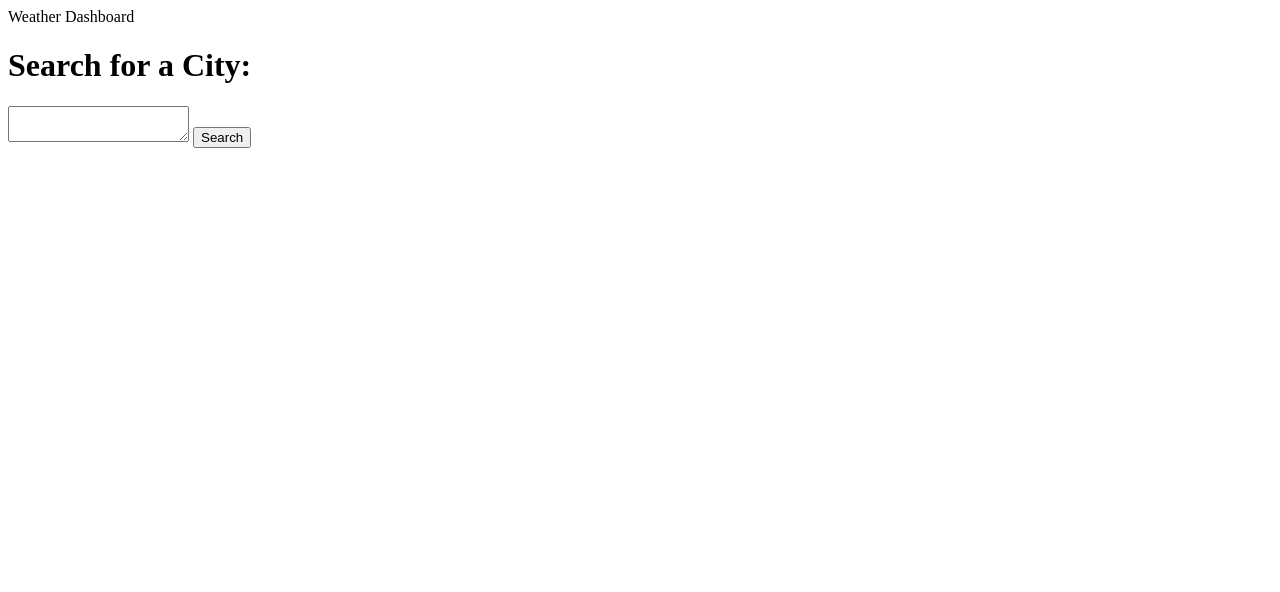
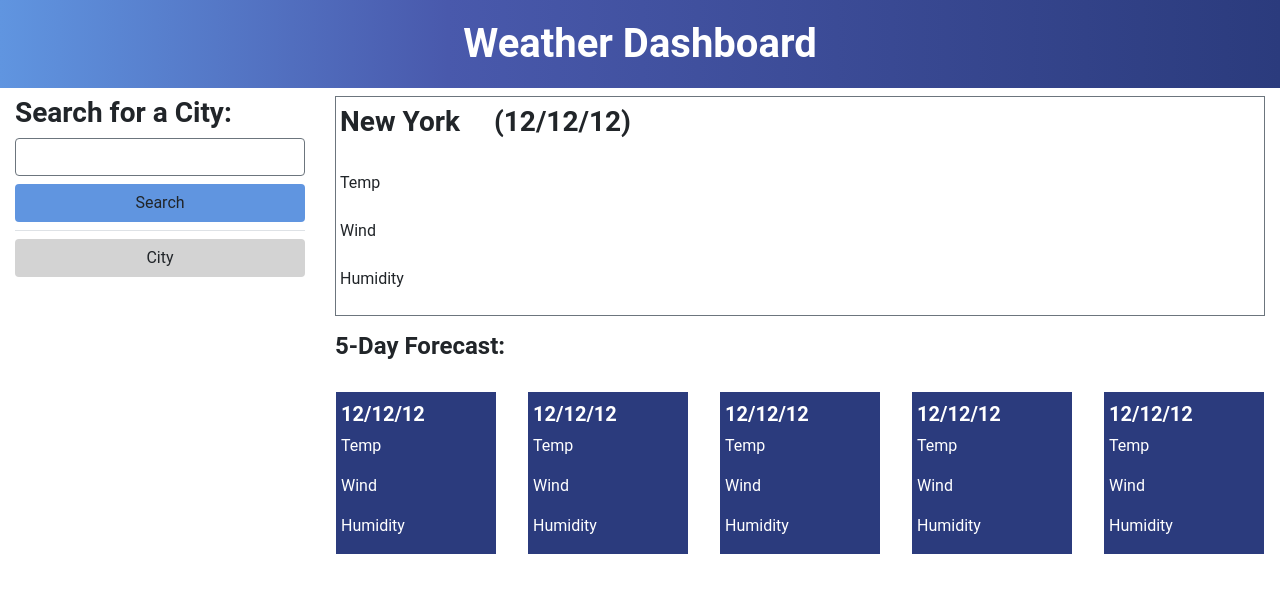
Before and after one commit to FaMaVa/Weather-App-6mod, a plain HTML site: page index.html in a window 1280 px wide. Drawn offline with nearby package versions, Linux system fonts and the light colour scheme.

Commit message:
created html elements and added CSS styling and responsiveness

```diff
--- a/assets/css/style.css
+++ b/assets/css/style.css
@@ -0,0 +1,44 @@
+body {
+    font-family:'Roboto', sans-serif;
+}
+
+h1 {
+    background: rgb(96, 149, 224);
+    background: linear-gradient(90deg, rgba(96, 149, 224, 1) 0%, rgba(73, 89, 172, 1) 35%, rgba(43, 59, 125, 1) 100%);
+    padding: 20px;
+    justify-content: center;
+}
+
+h5 {
+    padding-top: 10px;
+}
+
+h1,
+h3,
+h4,
+h5 {
+    font-weight: bold;
+}
+
+input {
+    font-size: 15px;
+}
+
+.forecast {
+    background-color: rgba(43, 59, 125, 1);
+    padding-left: 5px;
+}
+
+.history-btn {
+    background-color: lightgray;
+}
+
+#search-btn {
+    background-color: rgba(96, 149, 224, 1);
+}
+
+@media screen and (max-width: 767px) {
+    button {
+        max-width: 300px;
+    }
+  }
--- a/index.html
+++ b/index.html
@@ -1,43 +1,88 @@
 <!DOCTYPE html>
 <html lang="en">
+
 <head>
   <meta charset="UTF-8" />
   <meta name="viewport" content="width=device-width, initial-scale=1.0" />
   <meta http-equiv="X-UA-Compatible" content="ie=edge" />
-    <!-- <link
-      rel="stylesheet"
-      href="https://stackpath.bootstrapcdn.com/bootstrap/4.3.1/css/bootstrap.min.css"
-    /> -->
-    <!-- <link
-      rel="stylesheet"
-      href="https://cdnjs.cloudflare.com/ajax/libs/jqueryui/1.13.2/themes/base/jquery-ui.min.css"
-    /> -->
-    <!-- <link
-      rel="stylesheet"
-      href="https://use.fontawesome.com/releases/v5.8.1/css/all.css"
-      integrity="sha384-50oBUHEmvpQ+1lW4y57PTFmhCaXp0ML5d60M1M7uH2+nqUivzIebhndOJK28anvf"
-      crossorigin="anonymous"
-    /> -->
-    <!-- <link
-      href="https://fonts.googleapis.com/css?family=Open+Sans&display=swap"
-      rel="stylesheet"
-    /> -->
+  <link rel="stylesheet" href="https://stackpath.bootstrapcdn.com/bootstrap/4.3.1/css/bootstrap.min.css" />
+  <link rel="stylesheet" href="https://cdnjs.cloudflare.com/ajax/libs/jqueryui/1.13.2/themes/base/jquery-ui.min.css" />
+  <link rel="stylesheet" href="https://use.fontawesome.com/releases/v5.8.1/css/all.css"
+    integrity="sha384-50oBUHEmvpQ+1lW4y57PTFmhCaXp0ML5d60M1M7uH2+nqUivzIebhndOJK28anvf" crossorigin="anonymous" />
+  <link href="https://fonts.googleapis.com/css?family=Open+Sans&display=swap" rel="stylesheet" />
   <link rel="stylesheet" href="./assets/css/style.css" />
   <title>Weather App</title>
 </head>
 
 <body>
-    <header>Weather Dashboard</header>
-    <div id="search">
-        <h1>Search for a City:</h1>
-        <textarea></textarea>
-        <button>Search</button>
+  <div class="container-fluid">
+    <h1 class="row text-center text-white">Weather Dashboard</h1>
+    <div class="row">
+      <div id="search" class="col-lg-3 col-md-5 col-sm-12">
+        <h3>Search for a City:</h3>
+        <form>
+          <input type="text" name="search" class="container-fluid form-control border-secondary my-1">
+          <button id="search-btn" type="button" class="container-fluid btn d-flex justify-content-center my-2">Search</button>
+        </form>
+        <div id="search-history" class="border-top">
+          <button type="button" class="history-btn container-fluid btn d-flex justify-content-center my-2">City</button>
         </div>
-    <div id="city"></div>
-    <div id="forcast"></div>
+      </div>
+      <div class="col-lg-9 col-md-7 col-sm-12">
+        <div id="city" class="conatiner-fluid border border-secondary">
+          <div class="row">
+            <h3 id="city-text" class="col-auto mx-1 my-2">New York</h3>
+            <h3 class="date col-auto my-2">(12/12/12)</h3>
+            <i class="my-2"></i>
+          </div>
+          <p class="temp mx-1 my-4">Temp</p>
+          <p class="wind mx-1 my-4">Wind</p>
+          <p class="humidity mx-1 my-4">Humidity</p>
+        </div>
+        <div id="forcast" class="conatiner">
+          <div class="row">
+            <h4 class="col-auto my-3">5-Day Forecast:</h4>
+          </div>
+          <div class="row">
+            <div class="forecast text-white col-xl-2 col-lg-3 col-md-5 col-sm-11 m-3">
+              <h5 class="date">12/12/12</h5>
+              <p class="temp">Temp</p>
+              <p class="wind">Wind</p>
+              <p class="humidity">Humidity</p>
+            </div>
+            <div class="forecast text-white col-xl-2 col-lg-3 col-md-5 col-sm-11 m-3">
+              <h5 class="date">12/12/12</h5>
+              <p class="temp">Temp</p>
+              <p class="wind">Wind</p>
+              <p class="humidity">Humidity</p>
+            </div>
+            <div class="forecast text-white col-xl-2 col-lg-3 col-md-5 col-sm-11 m-3">
+              <h5 class="date">12/12/12</h5>
+              <p class="temp">Temp</p>
+              <p class="wind">Wind</p>
+              <p class="humidity">Humidity</p>
+            </div>
+            <div class="forecast text-white col-xl-2 col-lg-3 col-md-5 col-sm-11 m-3">
+              <h5 class="date">12/12/12</h5>
+              <p class="temp">Temp</p>
+              <p class="wind">Wind</p>
+              <p class="humidity">Humidity</p>
+            </div>
+            <div class="forecast text-white col-xl-2 col-lg-3 col-md-5 col-sm-11 m-3">
+              <h5 class="date">12/12/12</h5>
+              <p class="temp">Temp</p>
+              <p class="wind">Wind</p>
+              <p class="humidity">Humidity</p>
+            </div>
+          </div>
+        </div>
+      </div>
+    </div>
+  </div>
   <script src="https://cdnjs.cloudflare.com/ajax/libs/jquery/3.2.1/jquery.min.js"></script>
-    <!-- <script src="https://cdnjs.cloudflare.com/ajax/libs/jqueryui/1.13.2/jquery-ui.min.js"></script> -->
+  <script src="https://cdnjs.cloudflare.com/ajax/libs/jqueryui/1.13.2/jquery-ui.min.js"></script>
   <!-- <script src="https://cdnjs.cloudflare.com/ajax/libs/moment.js/2.24.0/moment.min.js"></script> -->
   <script type="text/javascript" src="./assets/js/script.js"></script>
 </body>
+
 </html>
```
Lines whose indentation alone changed are shown as unchanged.
